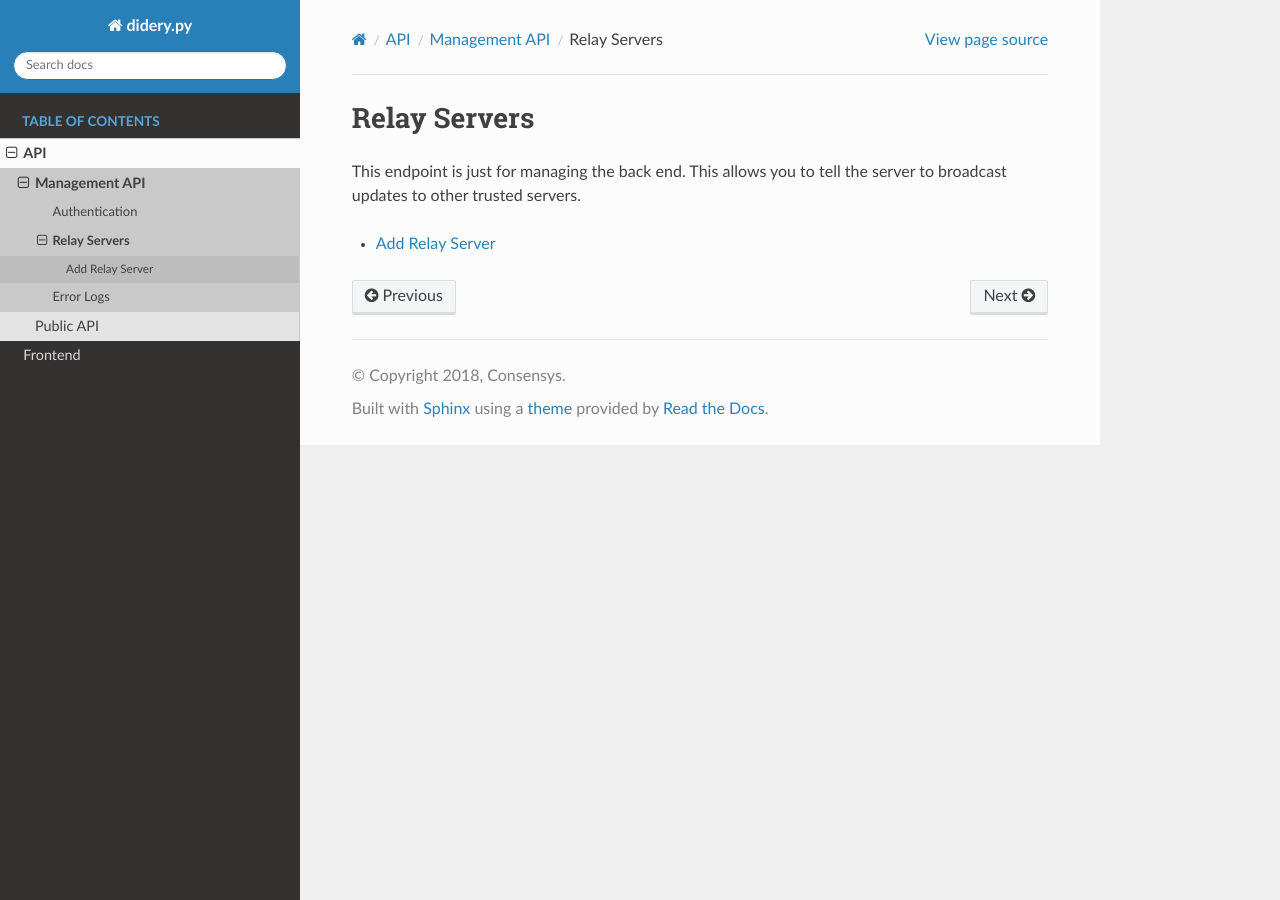
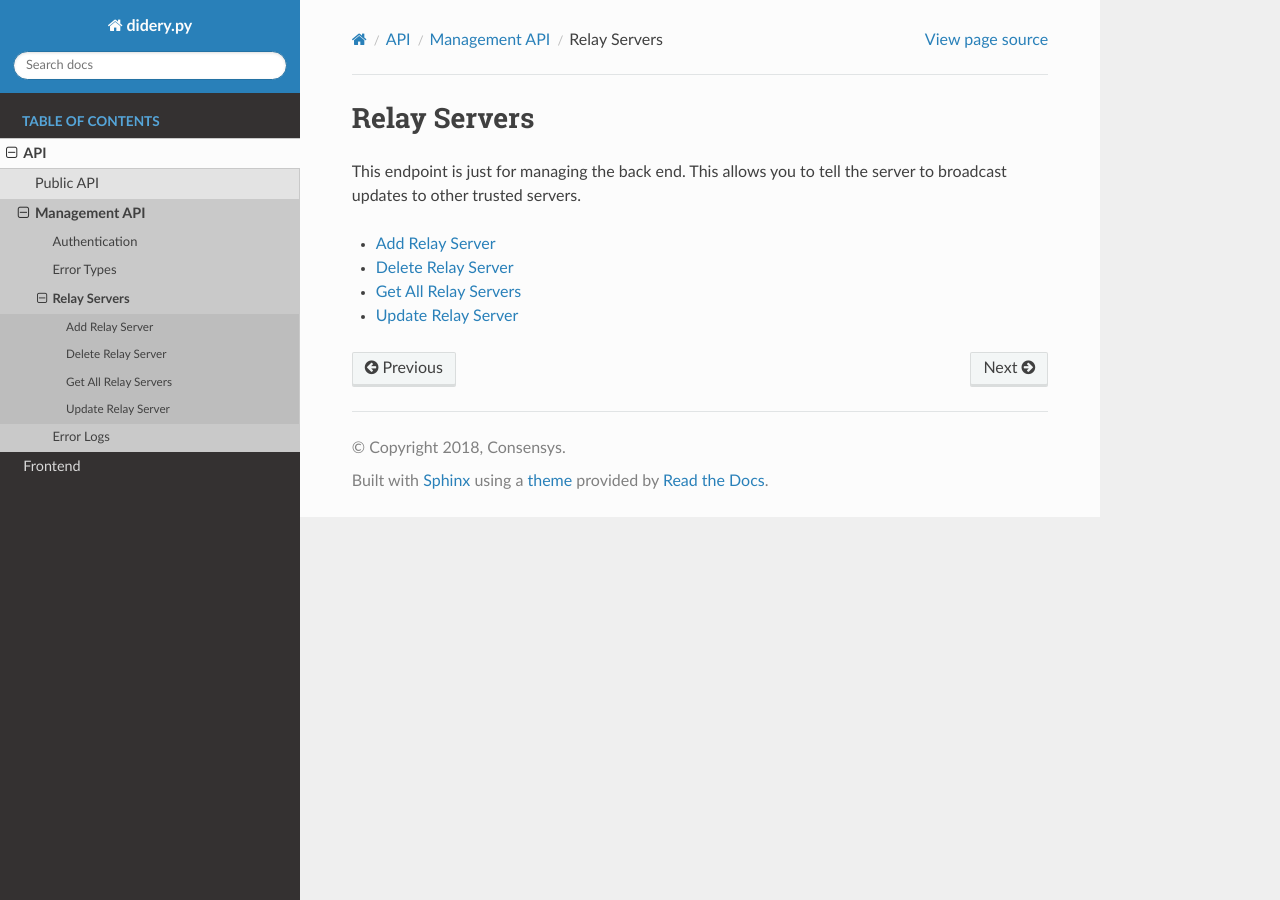
Before and after one commit to reputage/didery, a Sphinx documentation site: the page built from docs/api/management_api/relay_servers/index.rst, in a window 1280 px wide. Built offline with Sphinx 7.4.7 and the Read the Docs theme 2.0.0, drawn with Linux system fonts in a browser that asks for light colours; pages that are not in the unit, such as notebooks, are missing from menus.

Commit message:
fixed remaining hidden files.

```diff
--- a/docs/api/index.rst
+++ b/docs/api/index.rst
@@ -7,5 +7,5 @@ API
    :glob:
    :titlesonly:
 
+   public_api/index
    management_api/index
-   public_api/index
--- a/docs/api/management_api/relay_servers/index.rst
+++ b/docs/api/management_api/relay_servers/index.rst
@@ -8,3 +8,6 @@ This endpoint is just for managing the back end.  This allows you to tell the se
    :titlesonly:
 
    add_relay_server
+   delete_relay_server
+   get_all_relay_servers
+   update_relay_server
```
Also changed, not shown: docs/api/management_api/error-types.rst (renamed from docs/api/management_api/error_types.rst), docs/api/management_api/relay_servers/update_relay_server.rst (renamed from docs/api/management_api/relay_servers/update_relay_servers.rst).
